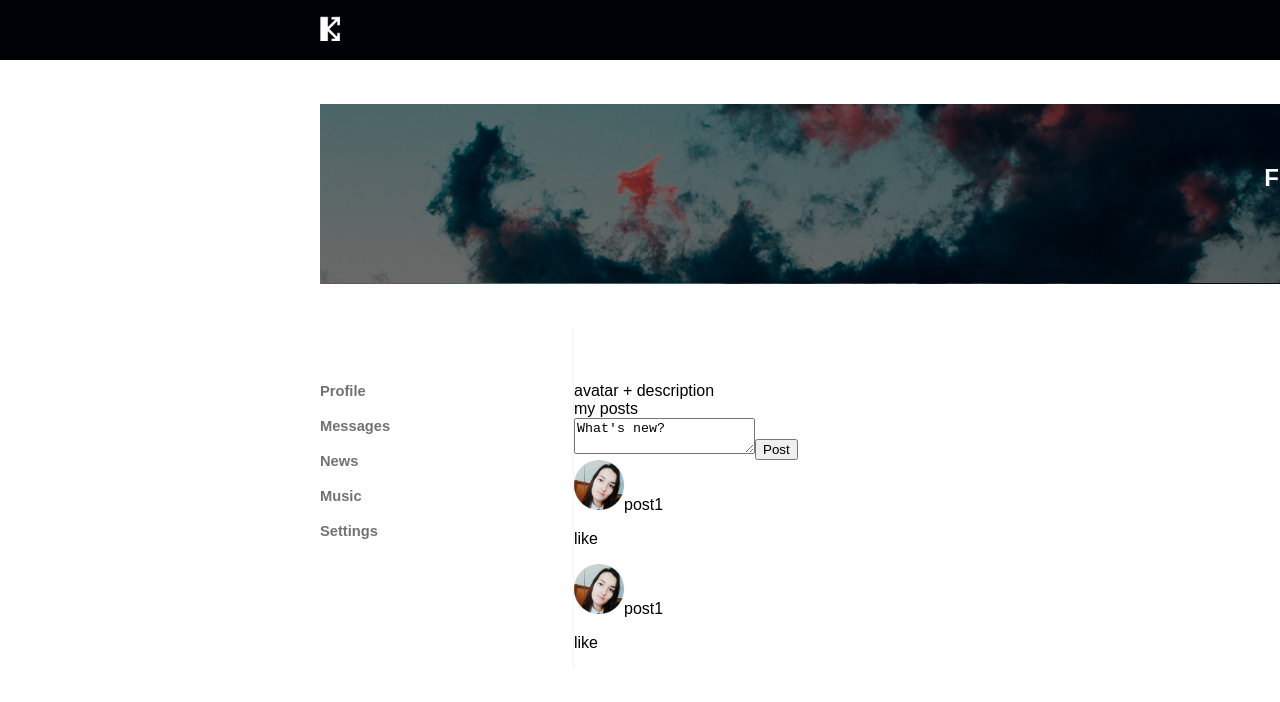
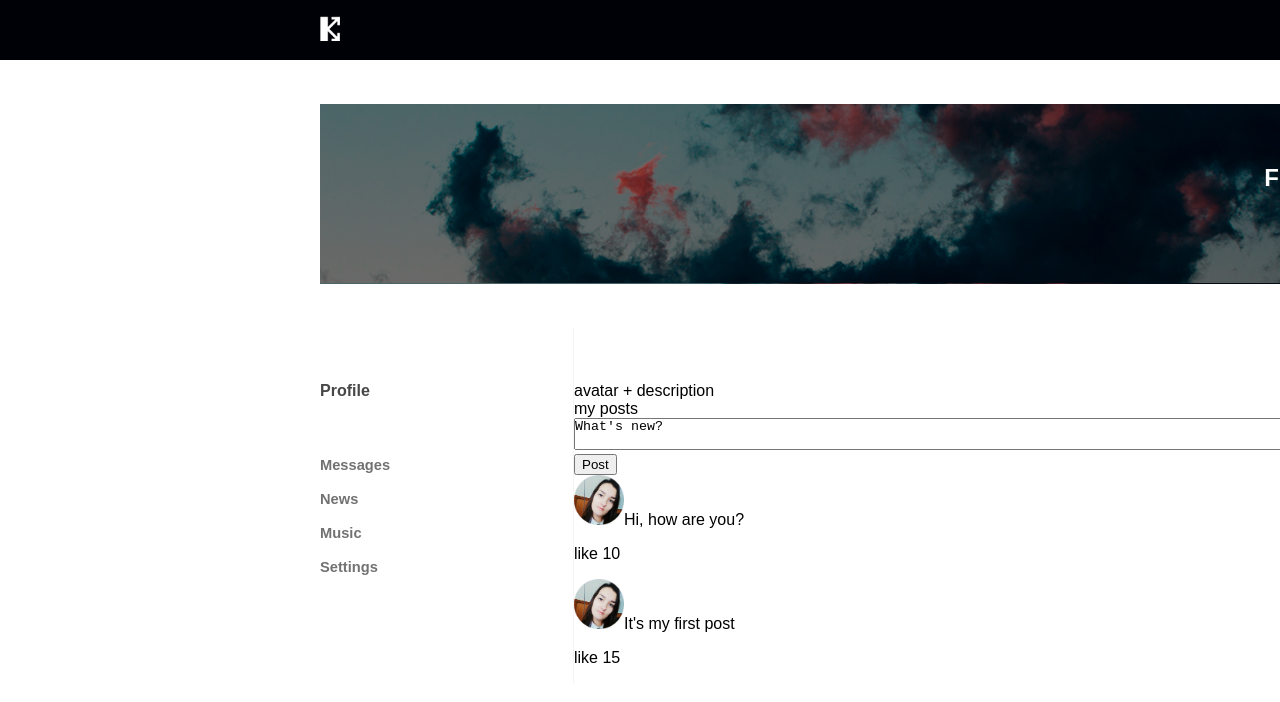
Before and after one commit to antonbarada94/social-network, a React (Create React App) app: page / in a window 1280 px wide. Shown: the top 702 px of the page. Built offline with nearby package versions, Linux system fonts and the light colour scheme.

Commit message:
Improved navigation bar

```diff
--- a/src/components/Navigation/Navigation.css
+++ b/src/components/Navigation/Navigation.css
@@ -9,11 +9,39 @@
 }
 
 .navigation div {
-   margin-bottom: 17px;
+   padding: 8px 0;
+}
+
+.navigation div:hover {
+   margin-bottom: 40px;
+   width: 80px;
+
+   border-bottom: solid;
+   border-image-slice: 1;
+   border-width: 1px;
+   border-image-source: linear-gradient(to right ,#7f03de, #cc00ff);
+}
+
+.navigation .active {
+   padding-top: 0px;
+   margin-bottom: 40px;
+
+}
+
+.navigation .active:hover {
+   padding-top: 0px;
+   margin-bottom: 39px;
+
 }
 
 .navigation a {
+
    font-size: 11pt;
    font-weight: 700;
    color: #727272;
 }
+
+.navigation .active a {
+   font-size: 12pt;
+   color: #484747;
+}
--- a/src/components/Navigation/Navigation.jsx
+++ b/src/components/Navigation/Navigation.jsx
@@ -4,7 +4,7 @@ import './Navigation.css';
 const Navigation = () => {
    return (
       <nav className='navigation'>
-         <div>
+         <div className = 'active'>
             <a>Profile</a>
          </div>
          <div>
--- a/src/components/Profile/MyPosts/MyPosts.css
+++ b/src/components/Profile/MyPosts/MyPosts.css
@@ -0,0 +1,4 @@
+textarea {
+   padding: 0;
+   width: 100%;
+}
--- a/src/components/Profile/MyPosts/MyPosts.jsx
+++ b/src/components/Profile/MyPosts/MyPosts.jsx
@@ -11,8 +11,8 @@ const MyPosts = () => {
             <button>Post</button>
          </div>
          <div className = 'posts'>
-            <Post />
-            <Post />
+            <Post message = 'Hi, how are you?' likeCount = '10' />
+            <Post message = "It's my first post" likeCount = '15' />
          </div>
       </div>
    );
--- a/src/components/Profile/MyPosts/Post/Post.jsx
+++ b/src/components/Profile/MyPosts/Post/Post.jsx
@@ -2,13 +2,13 @@ import React from 'react';
 import './Post.css'
 import postAvatar from '../../../../img/post_avatar.png'
 
-const Post = () => {
+const Post = (props) => {
    return (
       <div className = 'post'>
          <img src = {postAvatar}/>
-         post1
+         {props.message}
          <p>
-            <span>like</span>
+            <span>like {props.likeCount}</span>
          </p>
       </div>
    );
```
